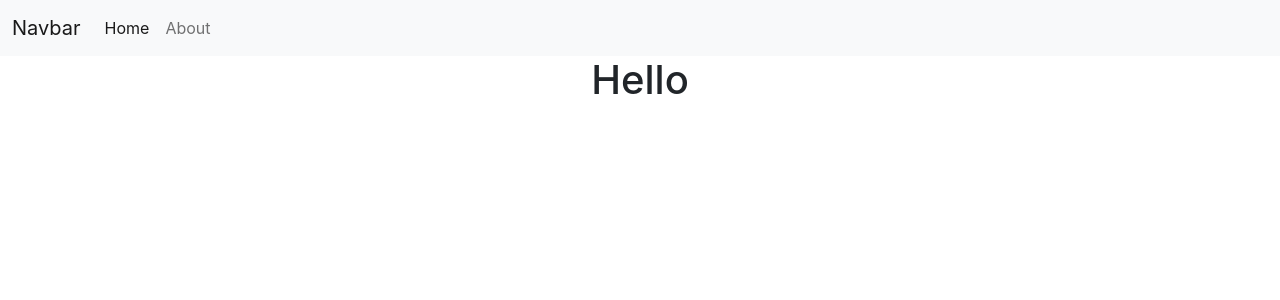
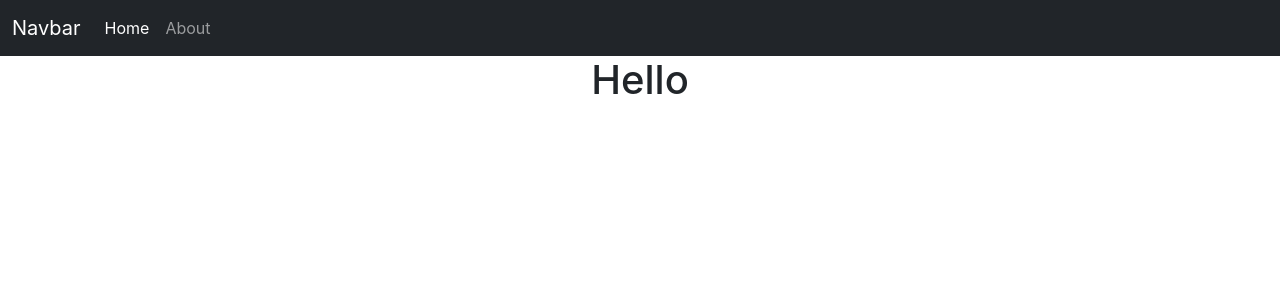
Before and after one commit to ankushbkadam/reactjs-tools, a React (Create React App) app: page / in a window 1280 px wide. Shown: the top 300 px of the page. Built offline with nearby package versions, Linux system fonts and the light colour scheme.

Commit message:
navbar dark mode added, extra div removed, container added

```diff
--- a/src/App.tsx
+++ b/src/App.tsx
@@ -11,10 +11,12 @@
   return (
     <div className="App">
       <Navbar />
-      <Routes>
-        <Route path={ROUTES.HOME} element={<Home />} />
-        <Route path={ROUTES.ABOUT} element={<About/>}/>
-      </Routes>
+      <div className='container'>
+        <Routes>
+          <Route path={ROUTES.HOME} element={<Home />} />
+          <Route path={ROUTES.ABOUT} element={<About/>}/>
+        </Routes>
+      </div>
     </div>
   );
 }
--- a/src/Components/Navbar/Navbar.tsx
+++ b/src/Components/Navbar/Navbar.tsx
@@ -4,8 +4,7 @@
 import { ROUTES } from "../../Constants/routeConstants";
 const Navbar = () => {
     return (
-        <div>
-            <nav className="navbar navbar-expand-lg navbar-light bg-light">
+        <nav className="navbar navbar-expand-md navbar-dark bg-dark sticky-top">
             <div className="container-fluid">
                 <a className="navbar-brand" href={ROUTES.HOME}>Navbar</a>
                 <button className="navbar-toggler" type="button" data-bs-toggle="collapse" data-bs-target="#navbarNavDropdown" aria-controls="navbarNavDropdown" aria-expanded="false" aria-label="Toggle navigation">
@@ -24,7 +23,6 @@
                 </div>
             </div>
         </nav>
-        </div>
     )
 }
 export default Navbar;
```
Lines whose indentation alone changed are shown as unchanged.
